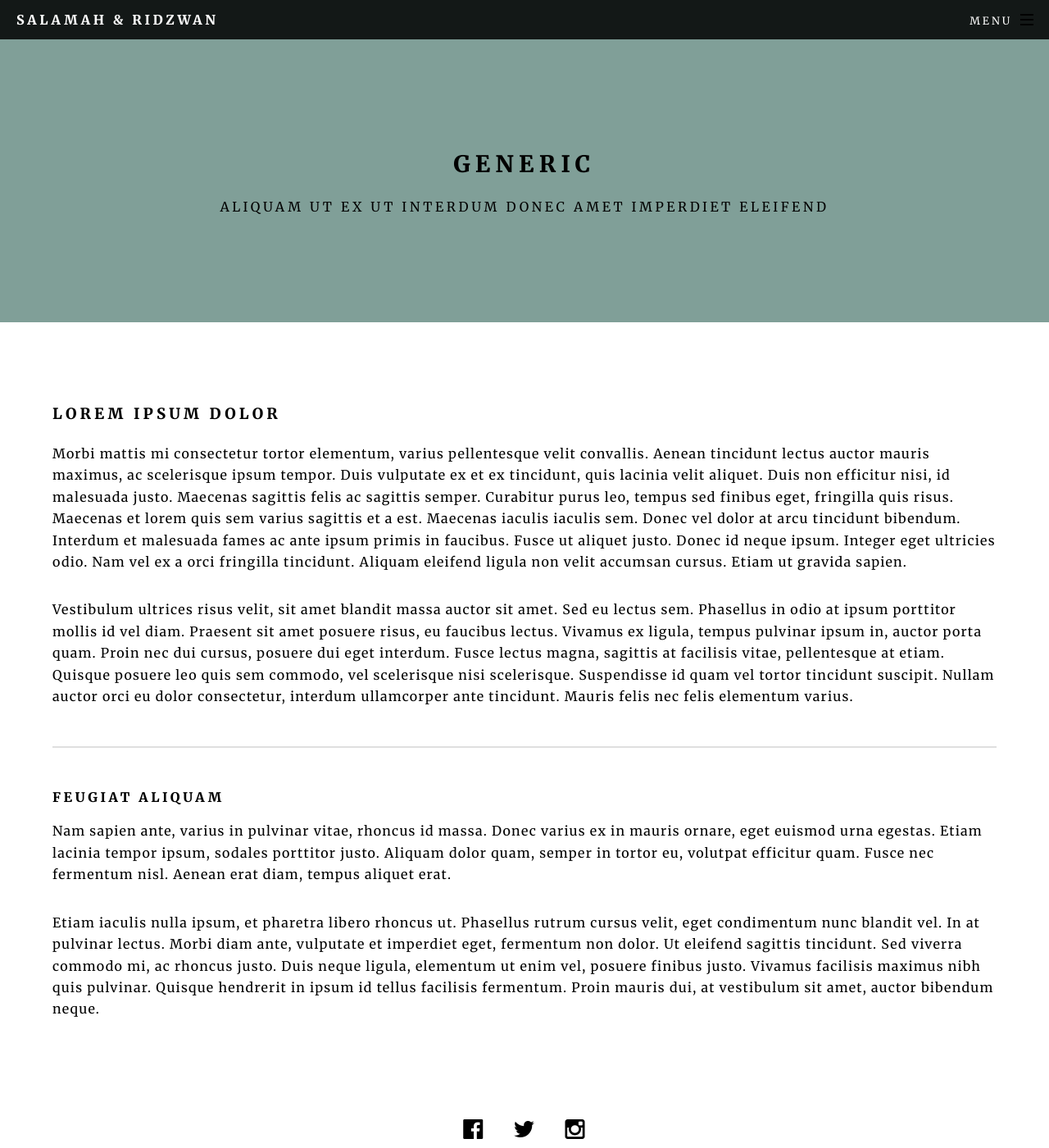
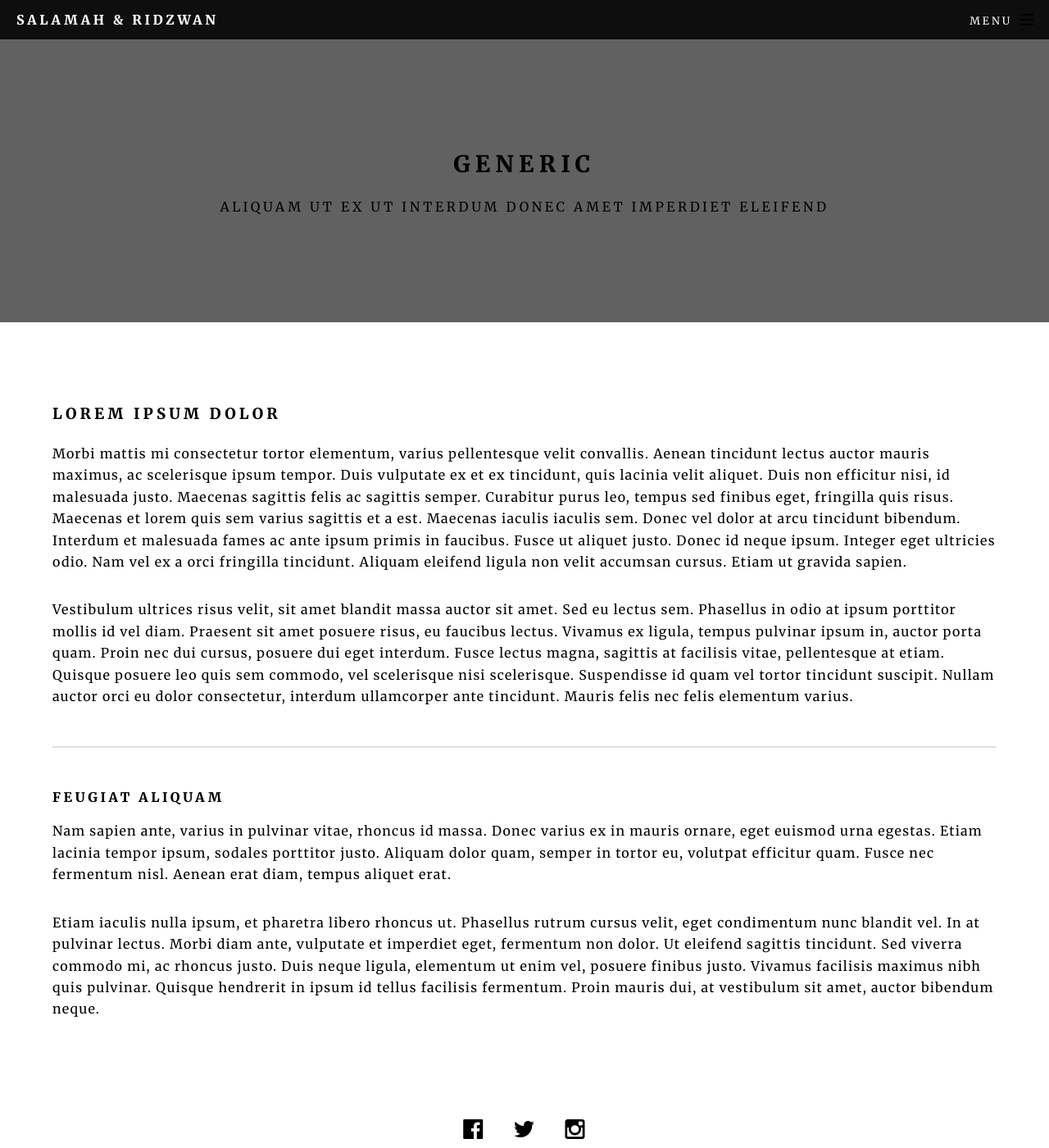
Before and after one commit to satuhearty/salamahridzwan, a Jekyll site: the page built from generic.html, in a window 1280 px wide and 1400 px high. Shown: the whole window at 82% size. Built offline with Jekyll 4.4.1, drawn with Linux system fonts in a browser that asks for light colours; nearby versions of some CDN libraries.

Commit message:
Changing the background color to greysih

```diff
--- a/_sass/libs/_vars.scss
+++ b/_sass/libs/_vars.scss
@@ -33,7 +33,7 @@
 // Palette.
 $palette: (
         bg:					#2e3842,
-        bg-secondary:       #809f98,
+        bg-secondary:       #616161,
         fg:					#fff,
         fg-bold:			#fff,
         fg-light:			rgba(255,255,255,0.5),
```
Also changed, not shown: 2 other files.
